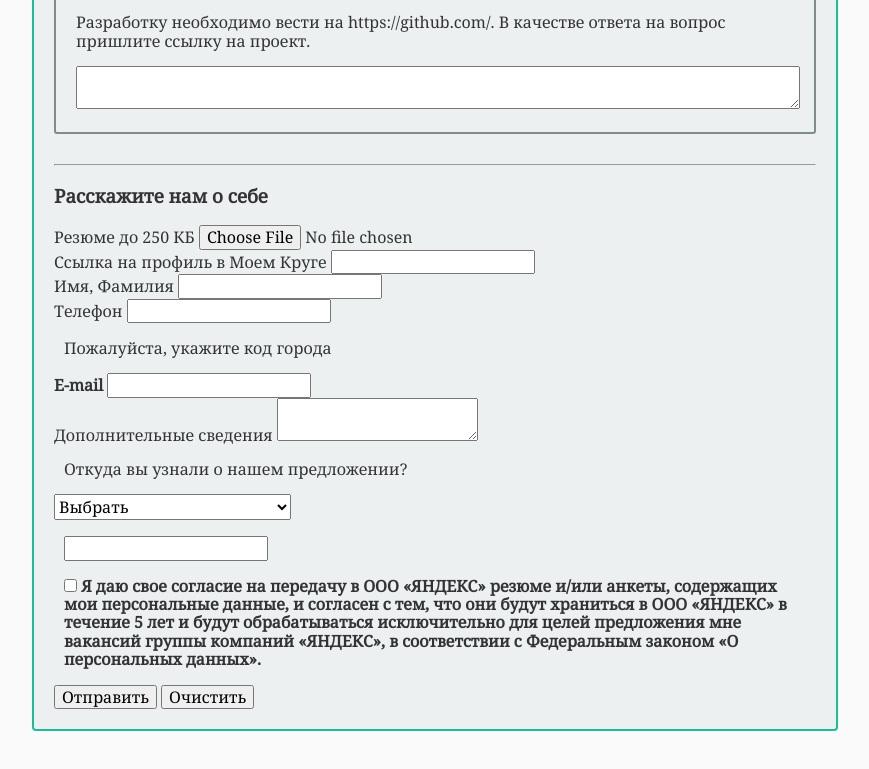
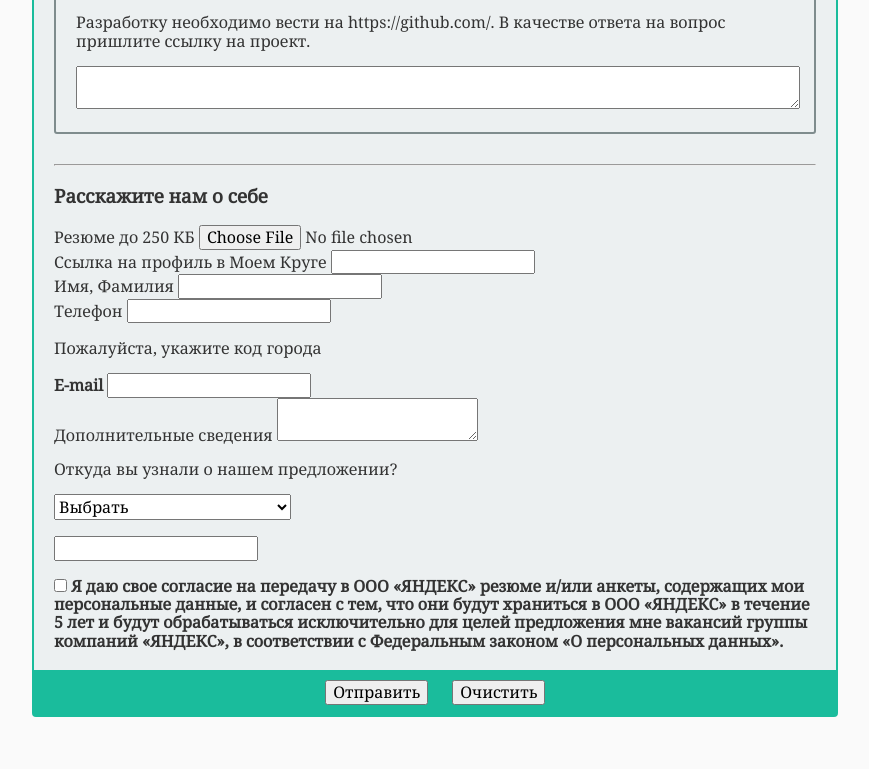
Before and after one commit to Yeti-or/Anket, a website: page app/index.html in a window 1280 px wide. Shown: the part 3739-4508 px from the top of the page, without its empty margins (224-1093 px from the left). Drawn offline with nearby package versions, Linux system fonts and the light colour scheme; files that its build step writes are made by us from their sources.

Commit message:
Add styles for submit/reset buttons

```diff
--- a/app/index.html
+++ b/app/index.html
@@ -25,7 +25,7 @@
                 <h1>Анкета второй Школы разработки интерфейсов в Москве</h1>
             </header>
 
-            <div>
+            <div class="description">
                 <p>
                     Яндекс открывает набор во вторую Школу разработки интерфейсов в Москве.
                 </p>
@@ -209,7 +209,8 @@
                     <textarea id="recursion" name="recursion"></textarea>
                 </fieldset>
                 <hr/>
-                <div>
+
+                <div class="resume">
                     <h3>Расскажите нам о себе</h3>
                     <div>
                         <label for="fileUpload">Резюме до 250 КБ</label>
@@ -263,7 +264,8 @@
                         </p>
                     </div>
                 </div>
-                <div>
+
+                <div class="okgo">
                     <input type="submit" value="Отправить" />
                     <input type="reset"  value="Очистить" />
                 </div>
--- a/app/styles/main.css
+++ b/app/styles/main.css
@@ -34,7 +34,7 @@ body {
     text-align: center;
 }
 
-.questionnaire div p{
+.questionnaire div.description p{
     padding: 0 10px 0 10px;
 }
 
@@ -69,3 +69,14 @@ fieldset textarea{
 textarea {
     resize:vertical;
 }
+
+.okgo{
+    text-align:center;
+    background-color:#1abc9c;
+    margin: 20px -20px -20px -20px;
+    padding: 10px;
+}
+
+.okgo input{
+    margin: 0 10px 0 10px;
+}
```
